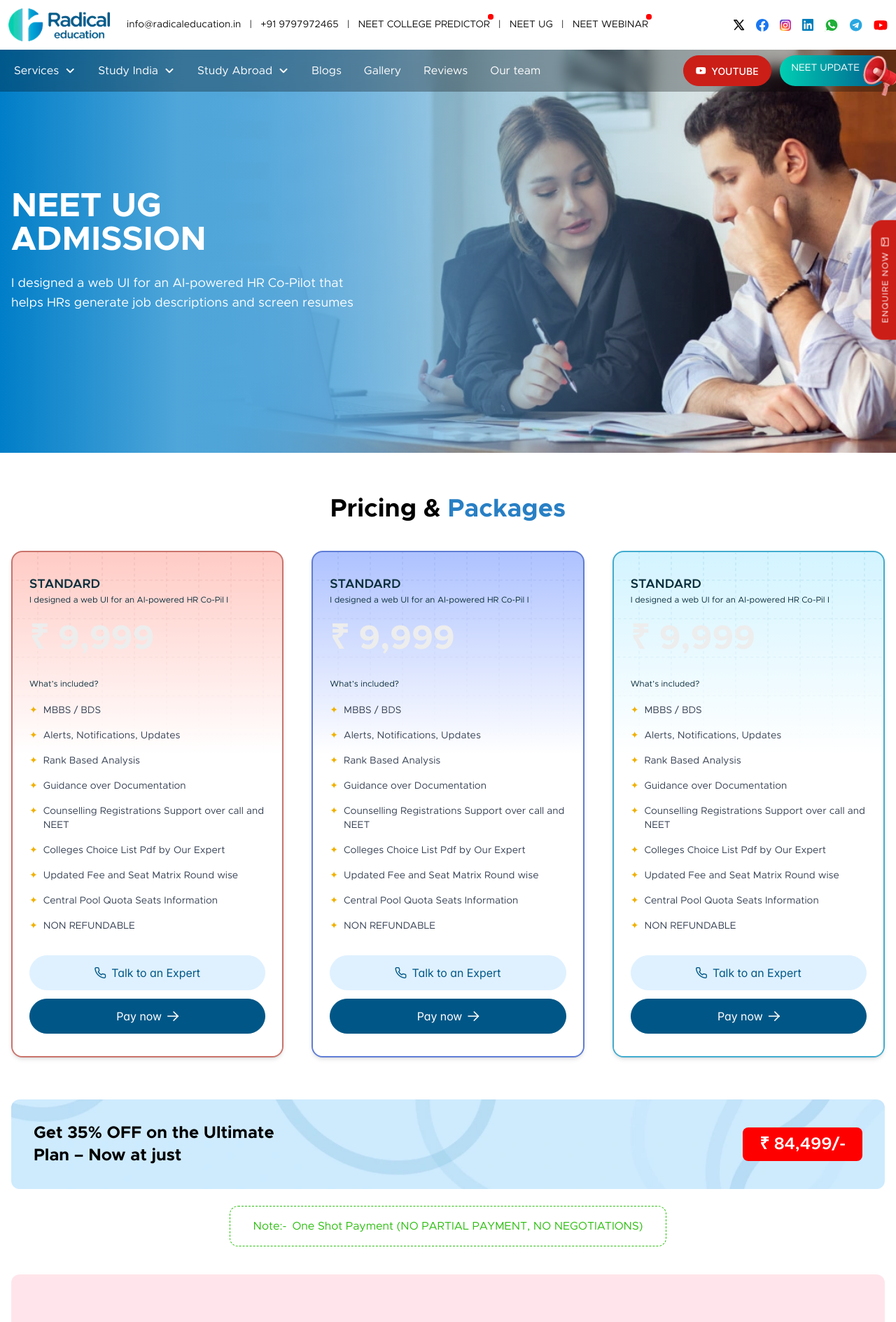
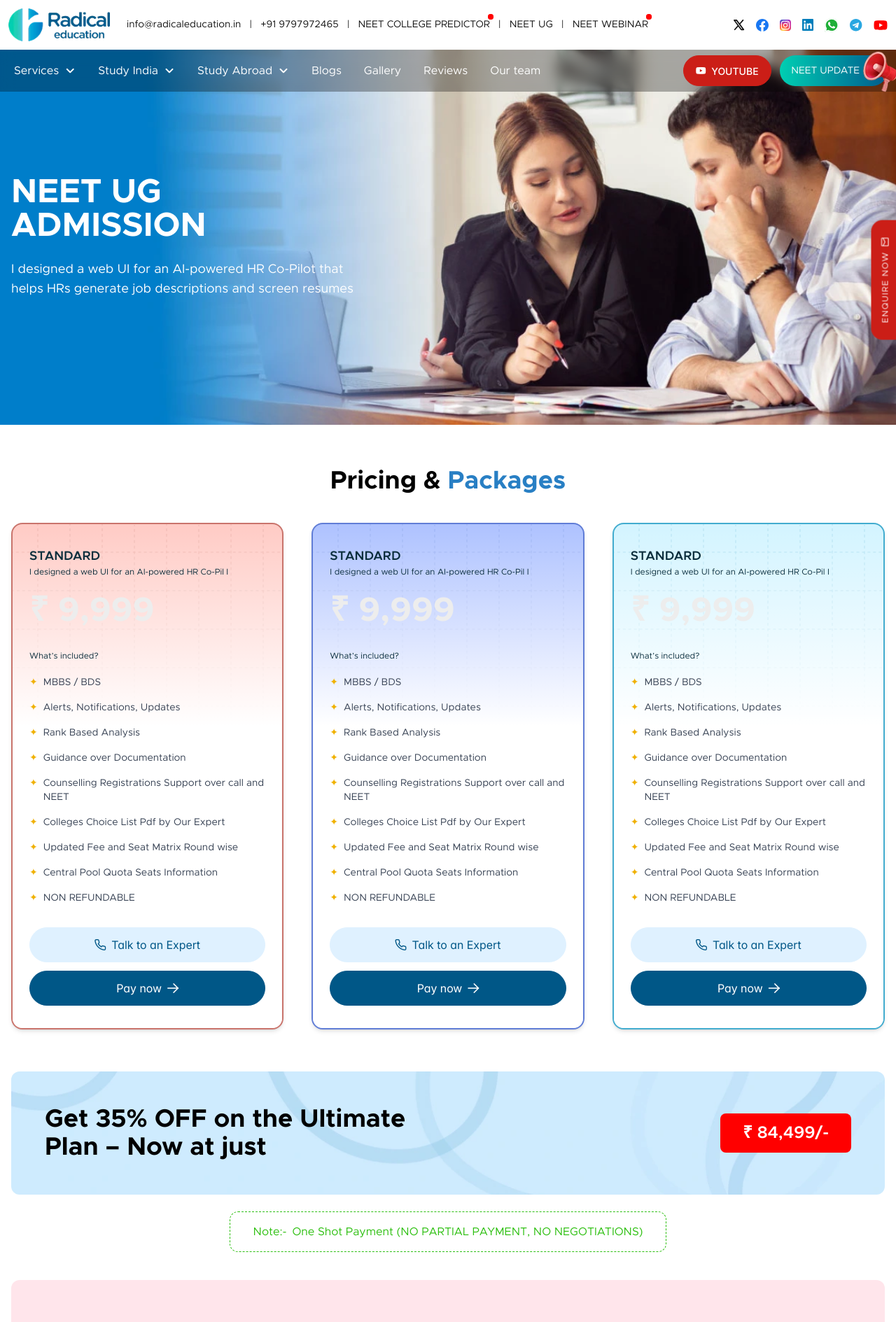
Before and after one commit to Ashu27-arc/radical-website, a Next.js app: page /neet-ug-india-admission in a window 1280 px wide. Shown: the top 1889 px of the page at 70% size. Built offline with nearby package versions, Linux system fonts and the light colour scheme.

Commit message:
Home page, header, footer, service page fixing

```diff
--- a/src/app/neet-ug-india-admission/page.tsx
+++ b/src/app/neet-ug-india-admission/page.tsx
@@ -87,8 +87,8 @@ const videos = [
 export default function NeetUgIndiaAdmissionPage() {
     return (
         <>
-            <section className="lg:py-50 md:py-40 py-20 relative overflow-hidden z-2 bg-[url('/images/neet-ug-india-admission.webp')] bg-cover bg-center bg-no-repeat">
-                <div className="absolute inset-0 bg-[linear-gradient(90deg,rgba(0,126,200,1)_0%,rgba(80,166,217,1)_20%,rgba(255,255,255,0)_87%)] -z-1" />
+            <section className="lg:py-45 md:py-36 py-20 relative overflow-hidden z-2 bg-[url('/images/neet-ug-india-admission-hero.webp')] bg-cover bg-center bg-no-repeat">
+                {/* <div className="absolute inset-0 bg-[linear-gradient(90deg,rgba(0,126,200,1)_0%,rgba(80,166,217,1)_20%,rgba(255,255,255,0)_87%)] -z-1" /> */}
                 <div className="container px-3 md:px-4 fadeUp">
                     <div className="w-full lg:w-4/10 md:8/10 md:text-left text-center">
                         <h1 className="uppercase lg:text-5xl text-4xl font-bold text-white lg:mb-6 mb-4">NEET UG <br className="hidden lg:block"/>ADMISSION</h1>
@@ -131,11 +131,11 @@ export default function NeetUgIndiaAdmissionPage() {
                             </div>
                         ))}
                     </div>
-                    <div className="p-8 rounded-xl bg-[url('/images/planBg.webp')] bg-cover bg-center bg-no-repeat mb-6">
-                        <div className="flex justify-between gap-2 items-center text-lg md:text-2xl">
-                            <div className="text-black fadeLeft font-bold">Get 35% OFF on the Ultimate<br className="hidden md:block"/> Plan – Now at just</div>
+                    <div className="p-8 lg:p-12 rounded-xl bg-[url('/images/planBg.webp')] bg-cover bg-center bg-no-repeat mb-6">
+                        <div className="flex justify-between gap-2 items-center">
+                            <div className="text-black fadeLeft font-bold text-xl md:text-4xl">Get 35% OFF on the Ultimate<br className="hidden md:block"/> Plan – Now at just</div>
                             <div>
-                                <div className="fadeRight inline-flex px-6 py-2 text-white rounded-lg bg-[#FF0000] font-semibold">₹ 84,499/-</div>
+                                <div className="fadeRight inline-flex px-8! py-3 text-white text-2xl rounded-lg bg-[#FF0000] font-semibold">₹ 84,499/-</div>
                             </div>
                         </div>
                     </div>
--- a/src/app/page.tsx
+++ b/src/app/page.tsx
@@ -63,10 +63,10 @@ export default function Home() {
           Your browser does not support the video tag.
         </video>
         <div className='container px-3 md:px-4 lg:px-40 text-center text-white'>
-          <h1 className='text-white font-bold text-4xl md:text-6xl leading-11 md:leading-18 md:mb-8 mb-4 fadeUp'>Secure Your Medical Seat With Expert Assistance</h1>
-          <div className='text-lg lg:px-16 px-3 md:mb-12 mb-8 fadeUp'>Get complete guidance, accurate information, and counseling <br />
+          <h1 className='text-white font-bold text-4xl md:text-[50px] leading-10 md:leading-15 md:mb-5 mb-3 fadeUp'>Secure Your Medical Seat With <br className='hidden lg:block'/>Expert Assistance</h1>
+          <div className='text-lg lg:px-16 px-3 md:mb-8 mb-6 fadeUp'>Get complete guidance, accurate information, and counseling <br className='hidden lg:block'/>
           suited to you and your dreams.</div>
-          <div className="p-inputgroup bannersrch mx-auto lg:max-w-[800px] fadeUp">
+          <div className="p-inputgroup bannersrch mx-auto lg:max-w-[580px] fadeUp">
             <span className="p-inputgroup-addon pr-0! border-r-0! bg-white! shadow-none! border-[#fff]!">
               <i className="pi pi-search"></i>
             </span>
--- a/src/components/footer/Footer.tsx
+++ b/src/components/footer/Footer.tsx
@@ -1,9 +1,16 @@
+'use client';
 import { importantLinks, mbbsAbroad, mbbsIndia, quickLinks } from '@/data/footerMenus';
 import Link from 'next/link';
 import { Image } from 'primereact/image';
 import { Menu } from 'primereact/menu';
+import { useState } from 'react';
 
 export default function Footer() {
+
+  const [showAll, setShowAll] = useState(false);
+
+  const visibleItems = showAll ? mbbsIndia : mbbsIndia.slice(0, 14);
+
   return (
     <footer className="footer">
       <div className='py-16 bg-[#DFF1FF]'>
@@ -103,18 +110,35 @@ export default function Footer() {
             <div className='lg:pl-20'>
               <h4 className="font-semibold text-black mb-3">MBBS India</h4>
               <ul className="space-y-3">
-                {mbbsIndia.map((item, index) => (
+                {visibleItems.map((item, index) => (
                   <li key={index}>
                     <Link
-                      href={item.url || '#'}
+                      href={item.url || "#"}
                       className="flex items-center gap-1 text-sm transition"
                     >
-                      <i className={item.icon || 'pi pi-angle-right'} />
+                      <i className={item.icon || "pi pi-angle-right"} />
                       {item.label}
                     </Link>
                   </li>
                 ))}
               </ul>
+
+              {mbbsIndia.length > 15 && (
+                <div className='mt-4'>
+                <button
+                  onClick={() => setShowAll(!showAll)}
+                  className="mt-3 flex items-center gap-2 text-sm font-medium text-black cursor-pointer"
+                >
+                  <span>{showAll ? "View Less" : "View More"}</span>
+
+                  <i
+                    className={`pi text-sm! ${
+                      showAll ? "pi-arrow-up-right" : "pi-arrow-down-right"
+                    }`}
+                  />
+                </button>
+                </div>
+              )}
             </div>
 
           </div>
--- a/src/components/header/Header.tsx
+++ b/src/components/header/Header.tsx
@@ -136,9 +136,9 @@ export default function Header() {
             <div className='flex gap-5 items-center'>
               <div className="flex gap-3">
                 <Button size="small" icon="pi pi-youtube" label="YOUTUBE" className='text-white! bg-[#CB1E17]! border-[#CB1E17]!' rounded />
-                <Link href="/neet-update" className='text-sm py-2 pl-4 pr-10 rounded-full cursor-pointer relative text-white! bg-gradient-to-r! from-[#00CFB2]! to-[#005A8B]! border-[#00CFB2]! inline-block'>
+                <Link href="/neet-update" className='text-sm py-2 pl-4 pr-10 rounded-full cursor-pointer relative text-white! bg-gradient-to-r! from-[#00CFB2]! to-[#005A8B]! border-[#00CFB2]! flex items-center'>
                   <span className='text-center'>NEET UPDATE</span>
-                  <Image src='/images/mic.webp' width='50' height='60' alt='' className='absolute right-[-15px] top-0 animate-bounce' />
+                  <Image src='/images/mic.webp' width='50' height='60' alt='' className='absolute right-[-15px] -top-1.5 animate-bounce' />
                 </Link>
               </div>
             </div>
```
Also changed, not shown: src/app/custom.scss (+1 -72 lines), public/images/neet-ug-india-admission-hero.webp (added).
